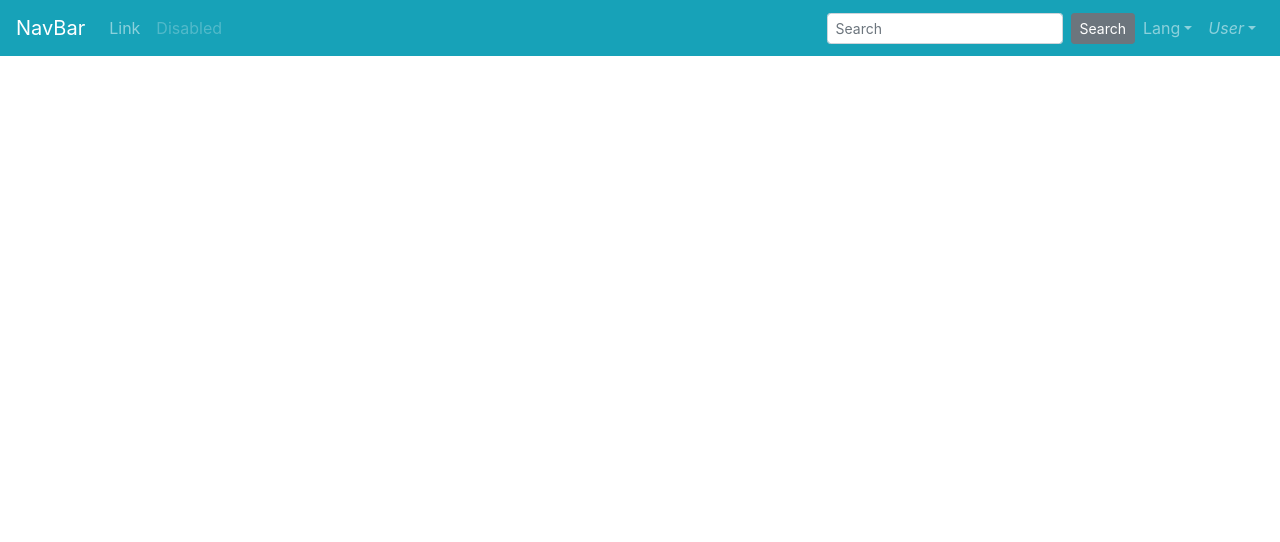
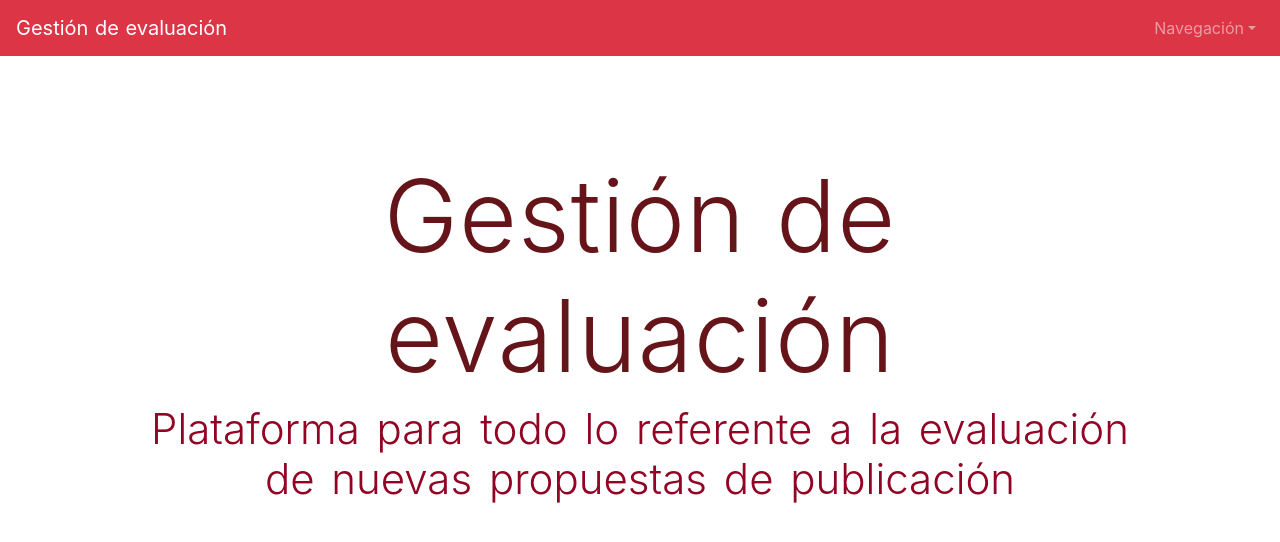
Before and after one commit to alejosuaza1022/proyectoSoftware, a Nuxt app: page / in a window 1280 px wide. Shown: the top 542 px of the page. Built offline with nearby package versions, Linux system fonts and the light colour scheme.

Commit message:
Navbar nuevo

```diff
--- a/layouts/default.vue
+++ b/layouts/default.vue
@@ -1,39 +1,23 @@
 <template>
   <div>
     <div>
-      <b-navbar toggleable="lg" type="dark" variant="info">
-        <b-navbar-brand href="#">NavBar</b-navbar-brand>
+      <b-navbar toggleable="lg" type="dark" variant="danger">
+        <b-navbar-brand href=".">Gestión de evaluación</b-navbar-brand>
 
         <b-navbar-toggle target="nav-collapse"></b-navbar-toggle>
 
         <b-collapse id="nav-collapse" is-nav>
-          <b-navbar-nav>
-            <b-nav-item href="#">Link</b-nav-item>
-            <b-nav-item href="#" disabled>Disabled</b-nav-item>
-          </b-navbar-nav>
 
           <!-- Right aligned nav items -->
           <b-navbar-nav class="ml-auto">
-            <b-nav-form>
-              <b-form-input size="sm" class="mr-sm-2" placeholder="Search"></b-form-input>
-              <b-button size="sm" class="my-2 my-sm-0" type="submit">Search</b-button>
-            </b-nav-form>
 
-            <b-nav-item-dropdown text="Lang" right>
-              <b-dropdown-item href="#">EN</b-dropdown-item>
-              <b-dropdown-item href="#">ES</b-dropdown-item>
-              <b-dropdown-item href="#">RU</b-dropdown-item>
-              <b-dropdown-item href="#">FA</b-dropdown-item>
+            <b-nav-item-dropdown text="Navegación" right>
+              <b-dropdown-item href="infoEvaluadores">Registro</b-dropdown-item>
+              <b-dropdown-item href="registroCorreciones">Evaluar</b-dropdown-item>
+
             </b-nav-item-dropdown>
 
-            <b-nav-item-dropdown right>
-              <!-- Using 'button-content' slot -->
-              <template v-slot:button-content>
-                <em>User</em>
-              </template>
-              <b-dropdown-item href="#">Profile</b-dropdown-item>
-              <b-dropdown-item href="#">Sign Out</b-dropdown-item>
-            </b-nav-item-dropdown>
+
           </b-navbar-nav>
         </b-collapse>
       </b-navbar>
@@ -44,6 +28,11 @@
 </template>
 
 <style>
+
+    .dropdown-item:active{
+        background: #DC3546;
+    }
+
     html {
       font-family: "Source Sans Pro", -apple-system, BlinkMacSystemFont, "Segoe UI",
         Roboto, "Helvetica Neue", Arial, sans-serif;
--- a/pages/index.vue
+++ b/pages/index.vue
@@ -1,6 +1,9 @@
 <template>
-  <div>
-
+  <div class="content">
+    <div class="container">
+        <h1 class="title">Gestión de evaluación</h1>
+        <h2 class="subtitle">Plataforma para todo lo referente a la evaluación de nuevas propuestas de publicación</h2>
+    </div>
   </div>
 </template>
 
@@ -13,11 +16,11 @@ export default {};
 <style>
 .container {
   margin: 0 auto;
-  min-height: 100vh;
-  display: flex;
+  min-height: 50vh;
   justify-content: center;
   align-items: center;
   text-align: center;
+  padding: 100px 75px;
 }
 
 .title {
@@ -26,14 +29,15 @@ export default {};
   display: block;
   font-weight: 300;
   font-size: 100px;
-  color: #35495e;
+  color: #651519;
   letter-spacing: 1px;
+  border: black;
 }
 
 .subtitle {
   font-weight: 300;
   font-size: 42px;
-  color: #526488;
+  color: #920424;
   word-spacing: 5px;
   padding-bottom: 15px;
 }
```
Lines whose indentation alone changed are shown as unchanged.
